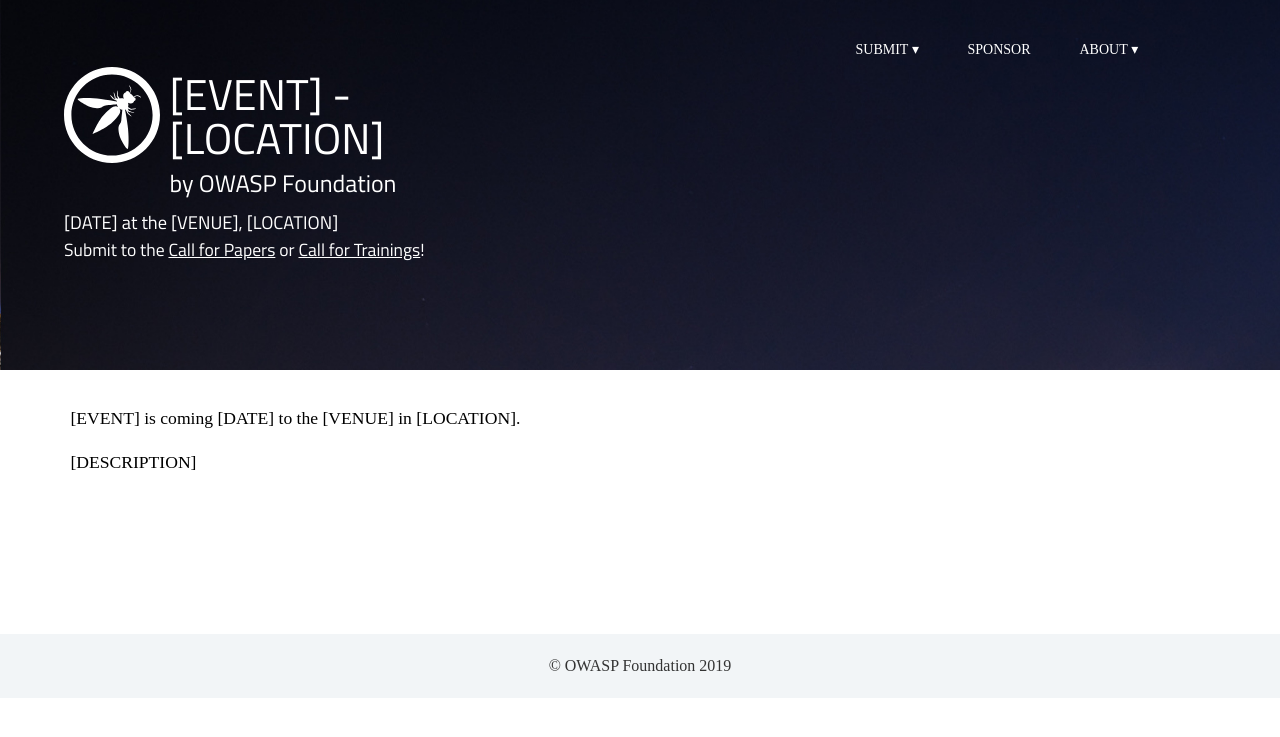
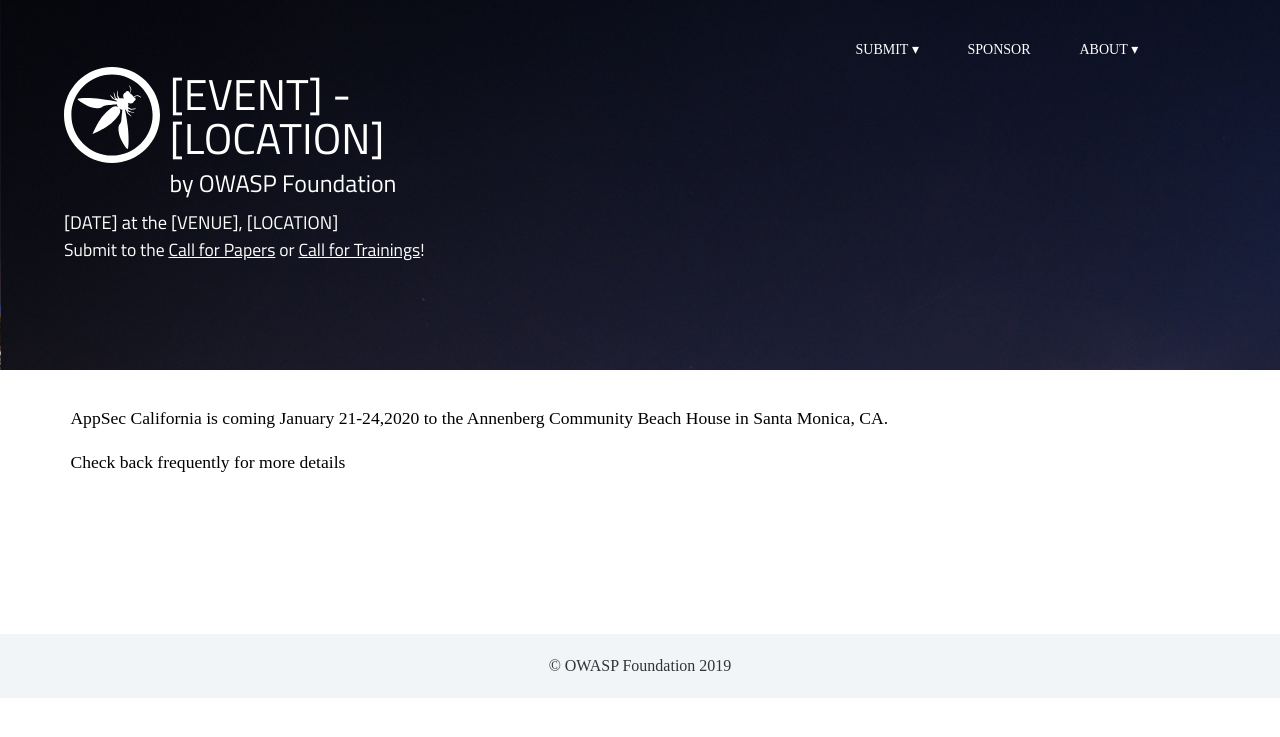
Before and after one commit to OWASP/2020-appseccalifornia, a Jekyll site: the page built from index.html, in a window 1280 px wide. Shown: the top 737 px of the page. Built offline with Jekyll 4.4.1, drawn with Linux system fonts in a browser that asks for light colours; some web fonts are replaced.

Commit message:
Added basic time/date and location information to the home page

```diff
--- a/index.html
+++ b/index.html
@@ -8,6 +8,6 @@
 ---
 
 <section class="punch">
-	<p>[EVENT] is coming [DATE] to the [VENUE] in [LOCATION]. </p>
-	<p>[DESCRIPTION]</p>
+	<p> AppSec California is coming January 21-24,2020 to the Annenberg Community Beach House in Santa Monica, CA. </p>
+	<p>Check back frequently for more details</p>
 </section>
```
